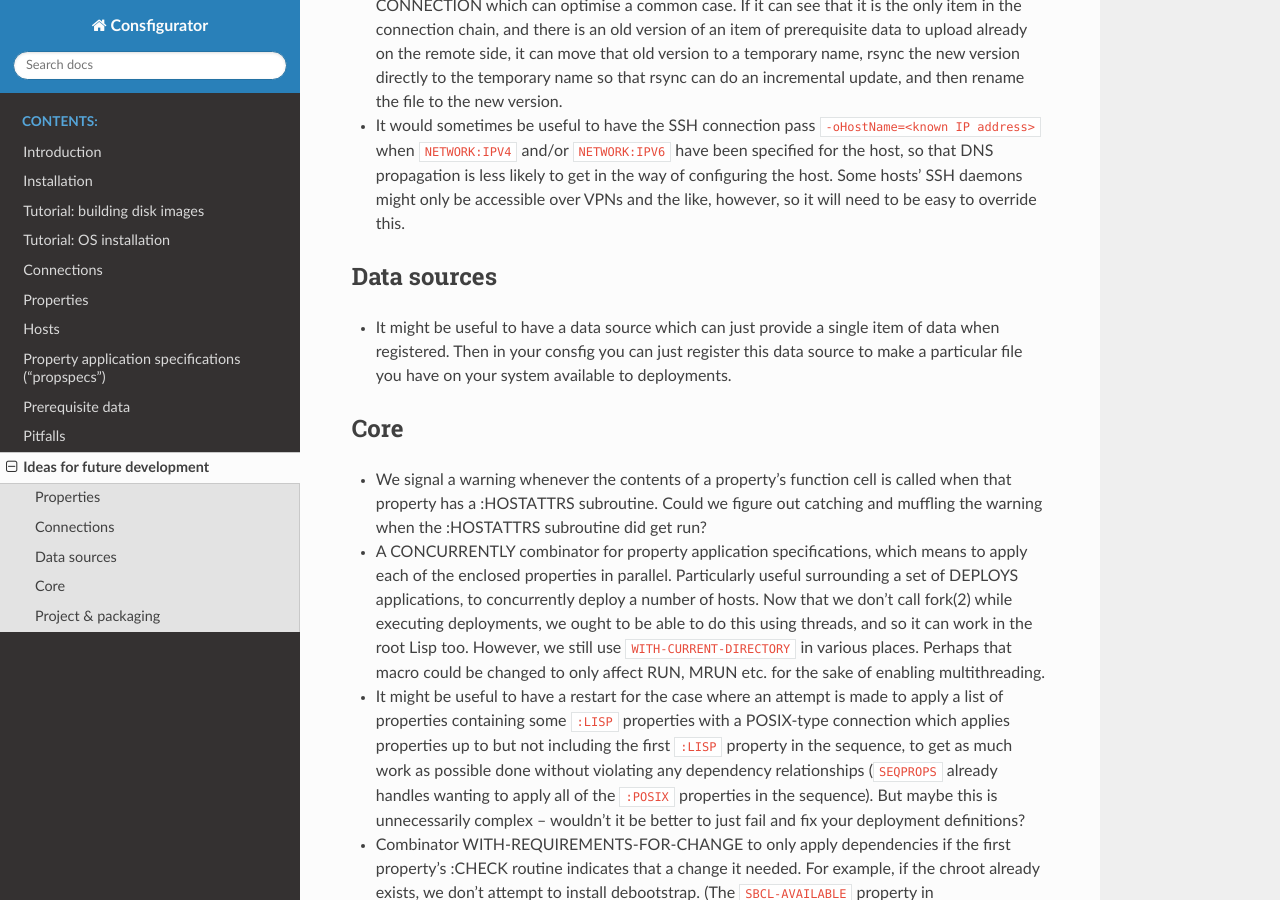
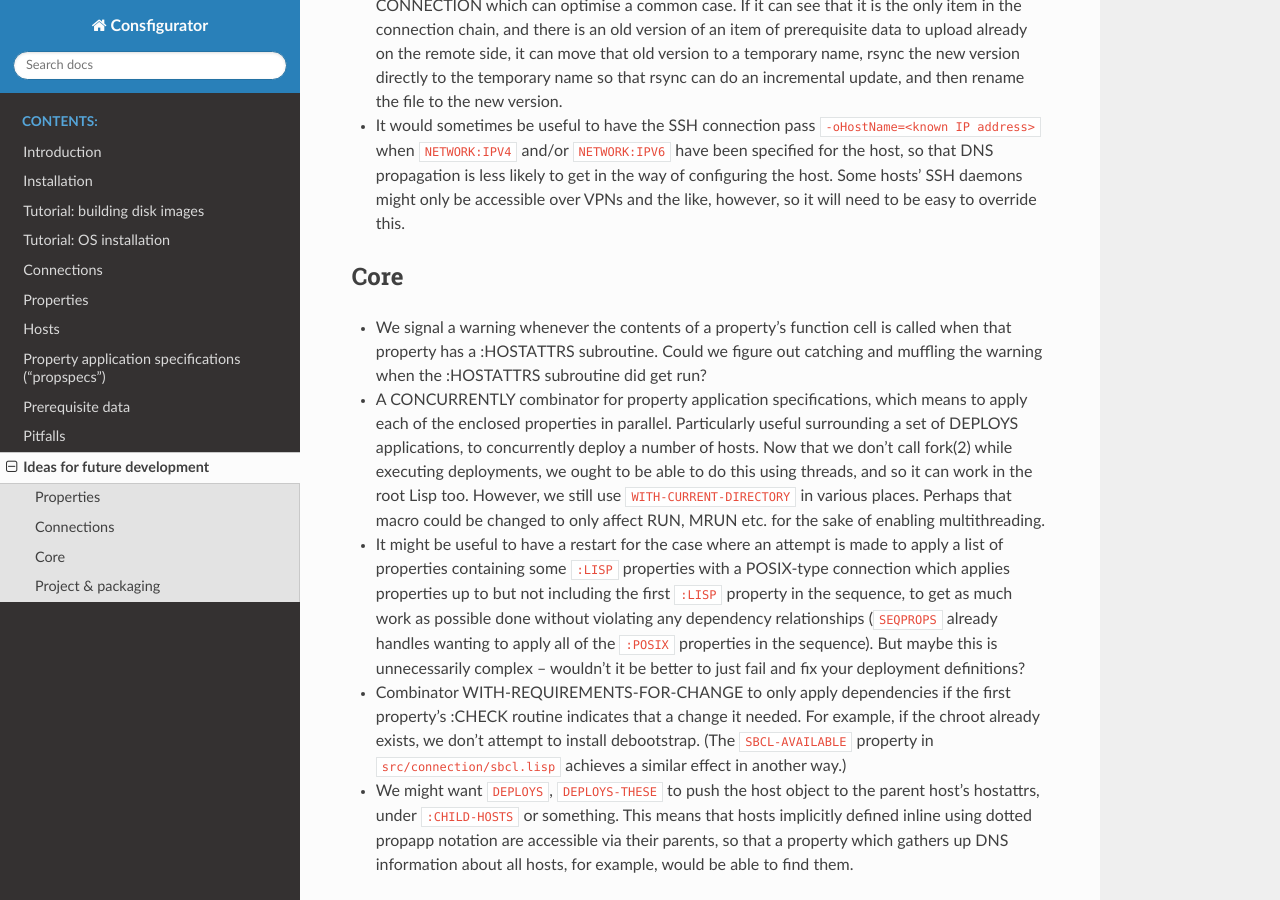
Before and after one commit to spwhitton/consfigurator, a Sphinx documentation site: the page built from doc/ideas.rst, in a window 1280 px wide and 900 px high, scrolled down 544 px. Built offline with Sphinx 7.4.7 and the Read the Docs theme 2.0.0, drawn with Linux system fonts in a browser that asks for light colours.

Commit message:
drop completed TODO about data source for single local file
Implemented by DATA.LOCAL-FILE.

Signed-off-by: Sean Whitton <spwhitton@spwhitton.name>

```diff
--- a/doc/ideas.rst
+++ b/doc/ideas.rst
@@ -33,14 +33,6 @@ Connections
   is less likely to get in the way of configuring the host.  Some hosts' SSH
   daemons might only be accessible over VPNs and the like, however, so it will
   need to be easy to override this.
-
-Data sources
-------------
-
-- It might be useful to have a data source which can just provide a single
-  item of data when registered.  Then in your consfig you can just register
-  this data source to make a particular file you have on your system available
-  to deployments.
 
 Core
 ----
```
